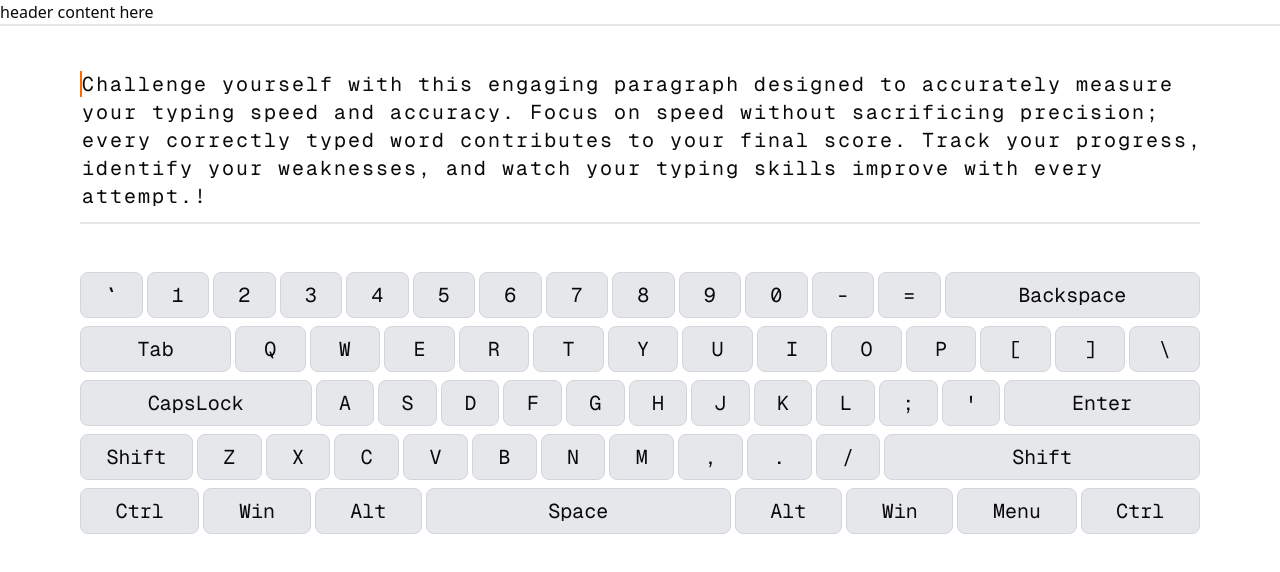
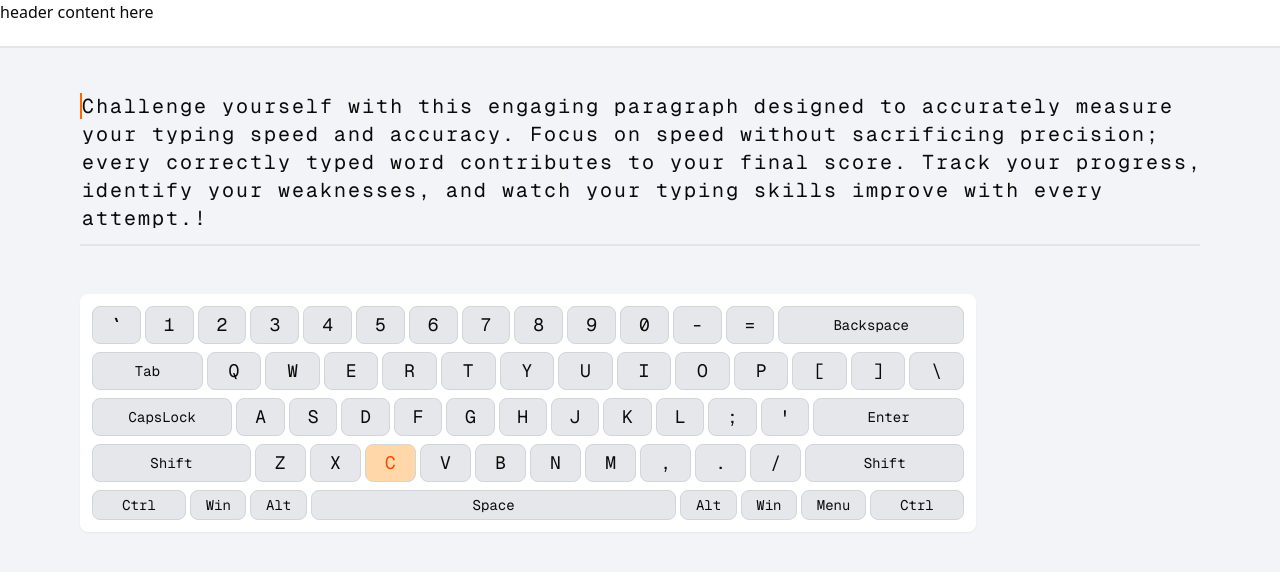
Before and after one commit to Umar-Farooq-5757/Mini-Projects, a Next.js app in the folder Keyboard Lab/: page / in a window 1280 px wide. Shown: the top 572 px of the page. Built offline with nearby package versions, Linux system fonts and the light colour scheme.

Commit message:
keyboard lab: predict next key and highlight it

```diff
--- a/Keyboard Lab/app/page.js
+++ b/Keyboard Lab/app/page.js
@@ -2,11 +2,14 @@
 import Keyboard from "@/components/Keyboard";
 import { useAppContext } from "@/contexts/AppContext";
 import { useCallback, useEffect, useRef, useState } from "react";
-import useClickSound from '../hooks/useClickSound.js'
+import useClickSound from "../hooks/useClickSound.js";
 
 export default function Home() {
-  const {targetText} = useAppContext()
+  const { targetText } = useAppContext();
   const [inputValue, setInputValue] = useState("");
+  const [currentKeyToPress, setCurrentKeyToPress] = useState(
+    targetText[inputValue.length]
+  );
   const inputRef = useRef(null);
   useEffect(() => {
     inputRef.current.focus();
@@ -15,13 +18,20 @@ export default function Home() {
     inputRef.current.focus();
   };
   const playClickSound = useClickSound();
-  const handleKeyDown = useCallback((event) => {
-    // We only want a sound for actual *typing* keys, not utility keys like Shift, Ctrl, F5, etc.
-    // The key.length check is a simple heuristic to filter them out.
-    if (event.key.length === 1 || event.key === 'Backspace' || event.key === ' ') {
-      playClickSound();
-    }
-  }, [playClickSound]);
+  const handleKeyDown = useCallback(
+    (event) => {
+      // We only want a sound for actual *typing* keys, not utility keys like Shift, Ctrl, F5, etc.
+      // The key.length check is a simple heuristic to filter them out.
+      if (
+        event.key.length === 1 ||
+        event.key === "Backspace" ||
+        event.key === " "
+      ) {
+        playClickSound();
+      }
+    },
+    [playClickSound]
+  );
   const RenderText = () => {
     return targetText.split("").map((char, idx) => {
       let coloredClass = "";
@@ -35,7 +45,7 @@ export default function Home() {
       return (
         <span
           className={`${coloredClass} ${
-            idx == inputValue.length ? "border-orange-500" : "border-white"
+            idx == inputValue.length ? "border-orange-500" : "border-[#f2f4f7]"
           } transition-all border-l-2`}
           key={idx}
         >
@@ -45,13 +55,12 @@ export default function Home() {
     });
   };
 
-
   return (
-    <div className="py-8 px-20">
+    <div className="py-8 px-20 bg-[#f2f4f7] min-h-[calc(100vh-3rem)]">
       <div className="font-mono text-xl">
         <div className="my-3 border-b-2 pb-3">{RenderText()}</div>
         <div>
-          <Keyboard/>
+          <Keyboard currentKeyToPress={currentKeyToPress} />
         </div>
       </div>
       <input
@@ -61,7 +70,10 @@ export default function Home() {
         onClick={handleClick}
         onKeyDown={handleKeyDown}
         value={inputValue}
-        onChange={(e) => setInputValue(e.target.value)}
+        onChange={(e) => {
+          setInputValue(e.target.value);
+          setCurrentKeyToPress(targetText[e.target.value.length]);
+        }}
         autoCorrect="off"
         autoCapitalize="off"
         spellCheck="false"
--- a/Keyboard Lab/components/Header.js
+++ b/Keyboard Lab/components/Header.js
@@ -1,7 +1,7 @@
 export default function Header() {
 
   return (
-    <header className="border-b-2">
+    <header className="border-b-2 h-12">
       header content here
     </header>
   )
--- a/Keyboard Lab/components/Keyboard.js
+++ b/Keyboard Lab/components/Keyboard.js
@@ -1,8 +1,8 @@
 import keyboardLayout from "@/utils/keysData";
 
-export default function Keyboard() {
+export default function Keyboard({ currentKeyToPress }) {
   return (
-    <div className="my-12 space-y-2">
+    <div className="w-[70vw] my-12 space-y-2 bg-white shadow-xs rounded-md p-3">
       {keyboardLayout.map((row, index) => {
         return (
           <div key={index} className="grid grid-flow-col gap-1">
@@ -11,7 +11,13 @@ export default function Keyboard() {
                 <div
                   key={idx}
                   style={{ gridColumn: `span ${key.space}` }}
-                  className="border border-gray-300 bg-gray-200 py-2 rounded-md text-center select-none"
+                  className={`border border-gray-300 ${
+                    (currentKeyToPress?.toUpperCase() == key.label || (currentKeyToPress==' '&&key.label=='Space'))
+                      ? "bg-orange-200 text-orange-600"
+                      : "bg-gray-200"
+                  } py-1 rounded-md flex justify-center items-center select-none ${
+                    key.label.length > 1 ? "text-sm" : "text-lg"
+                  }`}
                 >
                   {key.label}
                 </div>
--- a/Keyboard Lab/utils/keysData.js
+++ b/Keyboard Lab/utils/keysData.js
@@ -14,7 +14,7 @@ const keyboardLayout = [
     { label: "0", code: "Digit0", space: 1 },
     { label: "-", code: "Minus", space: 1 },
     { label: "=", code: "Equal", space: 1 },
-    { label: "Backspace", code: "Backspace", space: 3 }
+    { label: "Backspace", code: "Backspace", space: 3 },
   ],
 
   // Row 2
@@ -32,12 +32,12 @@ const keyboardLayout = [
     { label: "P", code: "KeyP", space: 1 },
     { label: "[", code: "BracketLeft", space: 1 },
     { label: "]", code: "BracketRight", space: 1 },
-    { label: "\\", code: "Backslash", space: 1 }
+    { label: "\\", code: "Backslash", space: 1 },
   ],
 
   // Row 3
   [
-    { label: "CapsLock", code: "CapsLock", space: 3 },
+    { label: "CapsLock", code: "CapsLock", space: 2 },
     { label: "A", code: "KeyA", space: 1 },
     { label: "S", code: "KeyS", space: 1 },
     { label: "D", code: "KeyD", space: 1 },
@@ -49,12 +49,12 @@ const keyboardLayout = [
     { label: "L", code: "KeyL", space: 1 },
     { label: ";", code: "Semicolon", space: 1 },
     { label: "'", code: "Quote", space: 1 },
-    { label: "Enter", code: "Enter", space: 3 }
+    { label: "Enter", code: "Enter", space: 3 },
   ],
 
   // Row 4
   [
-    { label: "Shift", code: "ShiftLeft", space: 1 },
+    { label: "Shift", code: "ShiftLeft", space: 3 },
     { label: "Z", code: "KeyZ", space: 1 },
     { label: "X", code: "KeyX", space: 1 },
     { label: "C", code: "KeyC", space: 1 },
@@ -65,19 +65,19 @@ const keyboardLayout = [
     { label: ",", code: "Comma", space: 1 },
     { label: ".", code: "Period", space: 1 },
     { label: "/", code: "Slash", space: 1 },
-    { label: "Shift", code: "ShiftRight", space: 5 }
+    { label: "Shift", code: "ShiftRight", space: 3 },
   ],
 
   // Row 5
   [
     { label: "Ctrl", code: "ControlLeft", space: 2 },
-    { label: "Win", code: "MetaLeft", space: 2 },
-    { label: "Alt", code: "AltLeft", space: 2 },
-    { label: "Space", code: "Space", space: 7 },
-    { label: "Alt", code: "AltRight", space: 2 },
-    { label: "Win", code: "MetaRight", space: 2 },
-    { label: "Menu", code: "ContextMenu", space: 2 },
-    { label: "Ctrl", code: "ControlRight", space: 2 }
-  ]
+    { label: "Win", code: "MetaLeft", space: 1 },
+    { label: "Alt", code: "AltLeft", space: 1 },
+    { label: "Space", code: "Space", space: 11 },
+    { label: "Alt", code: "AltRight", space: 1 },
+    { label: "Win", code: "MetaRight", space: 1 },
+    { label: "Menu", code: "ContextMenu", space: 1 },
+    { label: "Ctrl", code: "ControlRight", space: 2 },
+  ],
 ];
-export default keyboardLayout
+export default keyboardLayout;
```
